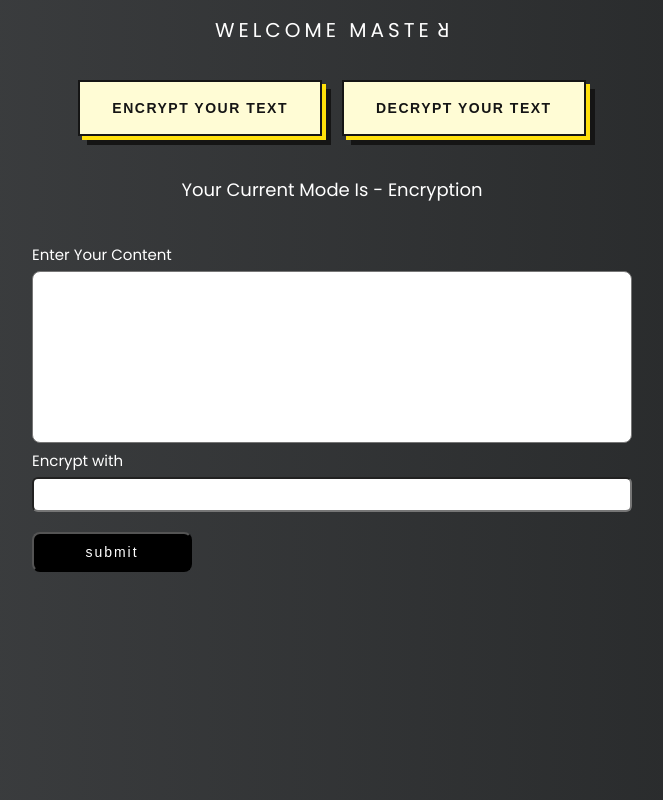
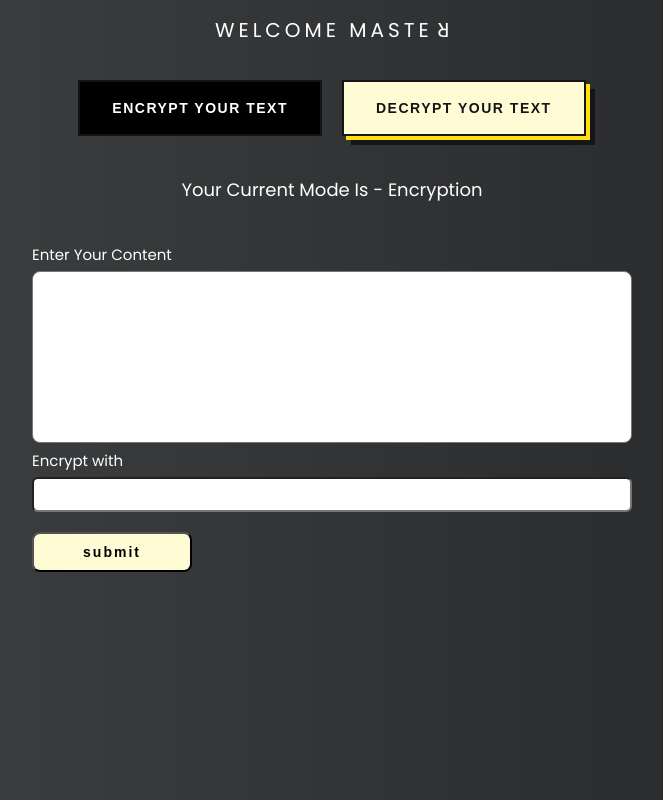
Before and after one commit to mdabhnx/text-to-aes, a React (Vite) app: page / in a window 1280 px wide. Shown: the whole page, without its empty margins (308-971 px from the left). Built offline with nearby package versions, Linux system fonts and the light colour scheme.

Commit message:
Simple UI updates

```diff
--- a/src/App.tsx
+++ b/src/App.tsx
@@ -71,7 +71,7 @@ const App = () => {
           <div className='content'>
             <div className='options'>
               <button
-                className='btn'
+                className={`btn ${currentState === 'encrypt' && 'btn-active'}`}
                 onClick={() => {
                   setCurrentState('encrypt');
                 }}
@@ -79,7 +79,7 @@ const App = () => {
                 Encrypt Your Text
               </button>
               <button
-                className='btn'
+                className={`btn ${currentState === 'decrypt' && 'btn-active'}`}
                 onClick={() => {
                   setCurrentState('decrypt');
                 }}
--- a/src/styles.scss
+++ b/src/styles.scss
@@ -96,6 +96,12 @@ body {
           box-shadow: 0 0 #ffe00b, 0 0 #151515;
           color: white;
         }
+
+        .btn-active {
+          box-shadow: 0 0 #ffe00b, 0 0 #151515 !important;
+          color: white !important;
+          background-color: black;
+        }
       }
     }
 
@@ -134,9 +140,10 @@ body {
               padding: 1rem;
               width: 160px;
               border-radius: 8px;
-              background-color: black;
-              color: white;
+              background: #fffcd5;
+              color: black;
               font-size: 1.4rem;
+              font-weight: 700;
               letter-spacing: 0.2rem;
               text-transform: lowercase;
               user-select: none;
```
